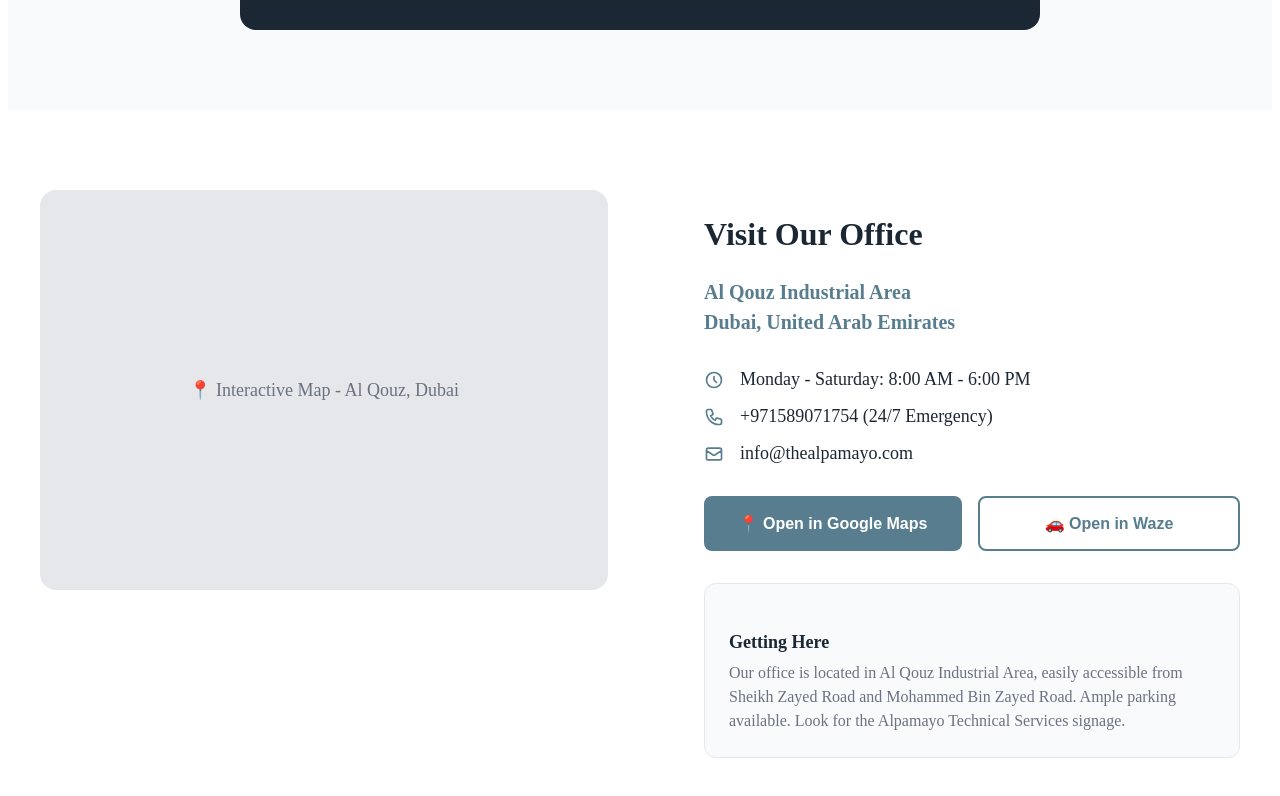
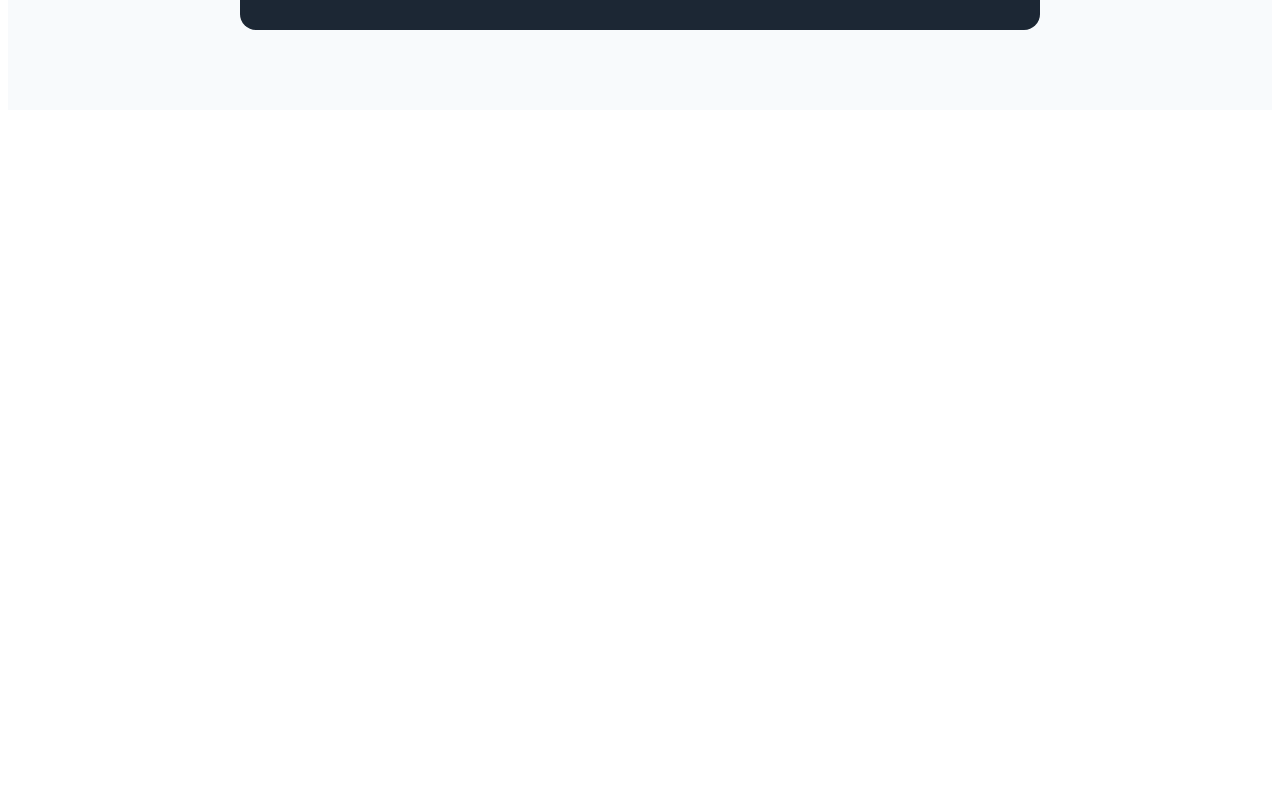
Before and after one commit to alpamayo73/main, a Next.js app: page /contact in a window 1280 px wide. Shown: the part 4916-5712 px from the top of the page. After the commit the page ends 5034 px from the top, so only its background shows below. Built offline with nearby package versions, Linux system fonts and the light colour scheme.

Commit message:
Update contact.js

```diff
--- a/src/pages/contact.js
+++ b/src/pages/contact.js
@@ -5,7 +5,7 @@ import ContactInfo from '../components/contact/ContactInfo'
 import ContactForm from '../components/contact/ContactForm'
 import ServiceAreas from '../components/contact/ServiceAreas'
 import FAQ from '../components/contact/FAQ'
-import MapLocation from '../components/contact/MapLocation'
+
 
 export default function Contact() {
   return (
@@ -21,7 +21,7 @@ export default function Contact() {
       <ContactForm />
       <ServiceAreas />
       <FAQ />
-      <MapLocation />
+
     </>
   )
 }
```
